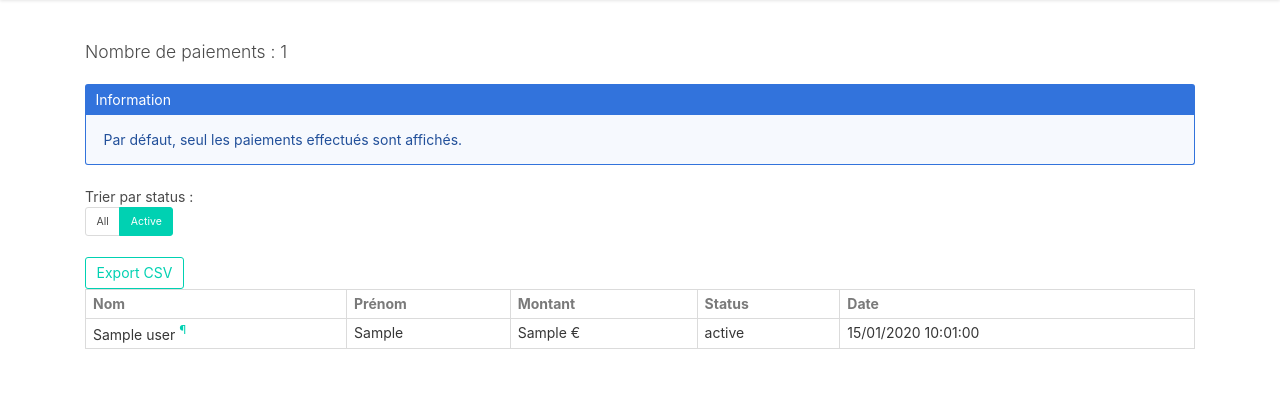
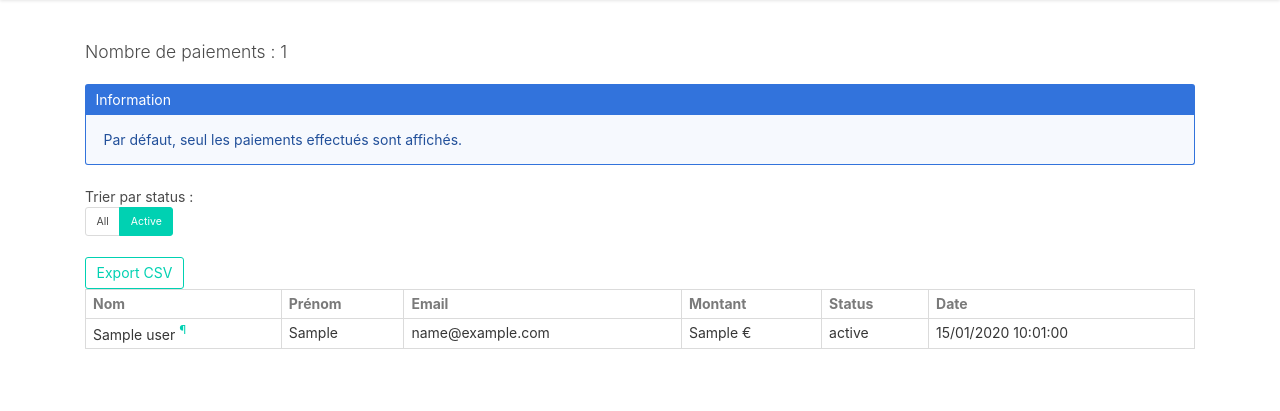
Before and after one commit to 24eme/paybox-admin, a PHP site: template templates/produit-user.phtml in a window 1280 px wide. Shown: the part 50-461 px from the top of the page. Run offline with PHP 8.4, Linux system fonts and the light colour scheme; the template is opened without the code that fills it: most values are stand-ins (such as "Sample title", 1, 10 or a date in 2020).

```diff
--- a/templates/produit-user.phtml
+++ b/templates/produit-user.phtml
@@ -76,6 +76,7 @@
             <tr>
                 <th>Nom</th>
                 <th>Prénom</th>
+                <th>Email</th>
                 <th>Montant</th>
                 <th>Status</th>
                 <th>Date</th>
@@ -87,6 +88,7 @@
                     <td><?= $paiement['c_nom'] ?> <sup><a href="/user/<?= $paiement['c_pk'] ?>"
                                                           title="Voir sa fiche">&para;</a></sup></td>
                     <td><?= $paiement['c_prenom'] ?></td>
+                    <td><?= $paiement['c_email'] ?></td>
                     <td><?= $paiement['p_montant'] ?> €</td>
                     <td><?= $paiement['y_status'] ?></td>
                     <td><?= date('d/m/Y H:m:i', strtotime($paiement['y_date'])) ?></td>
```
